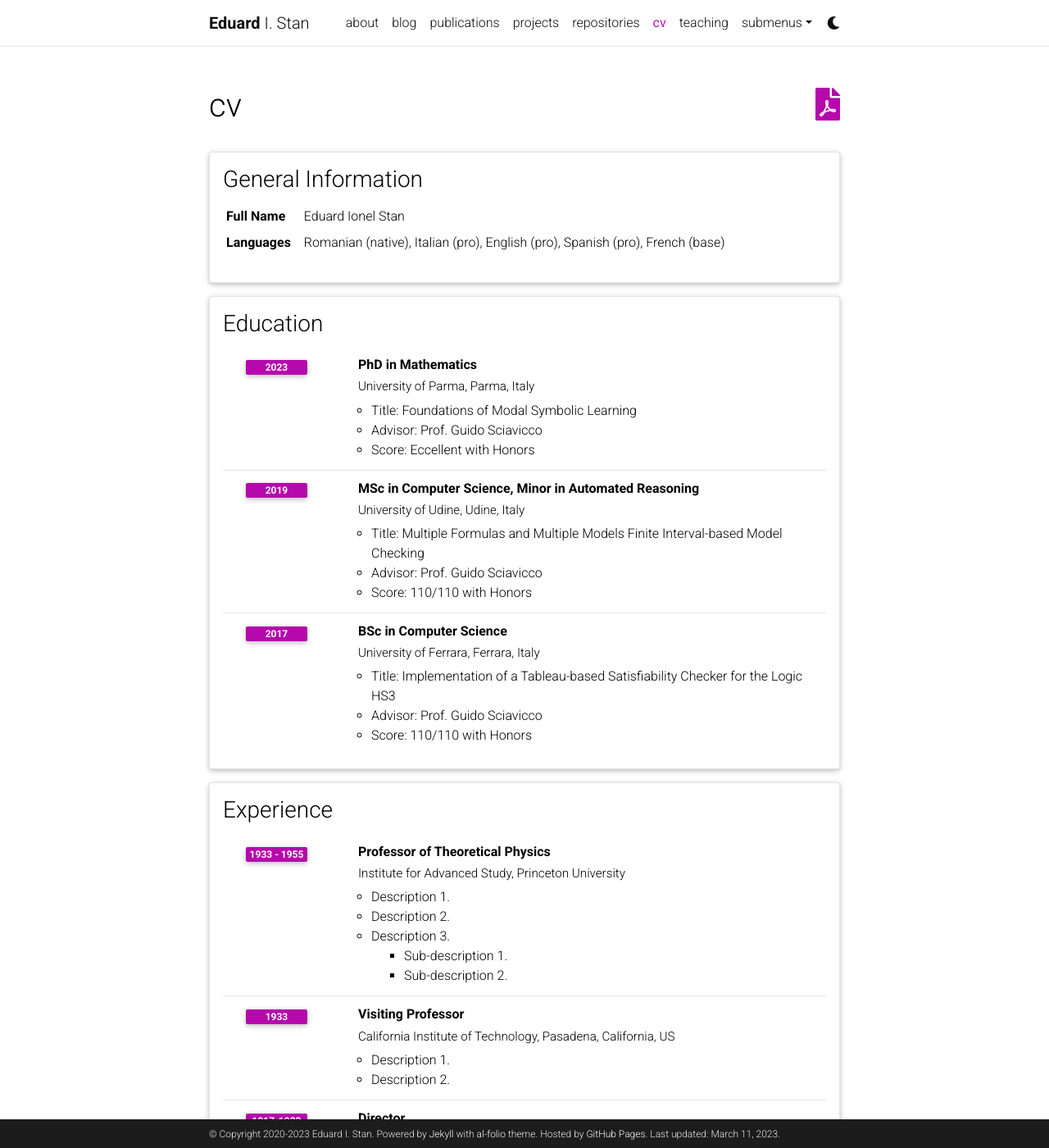
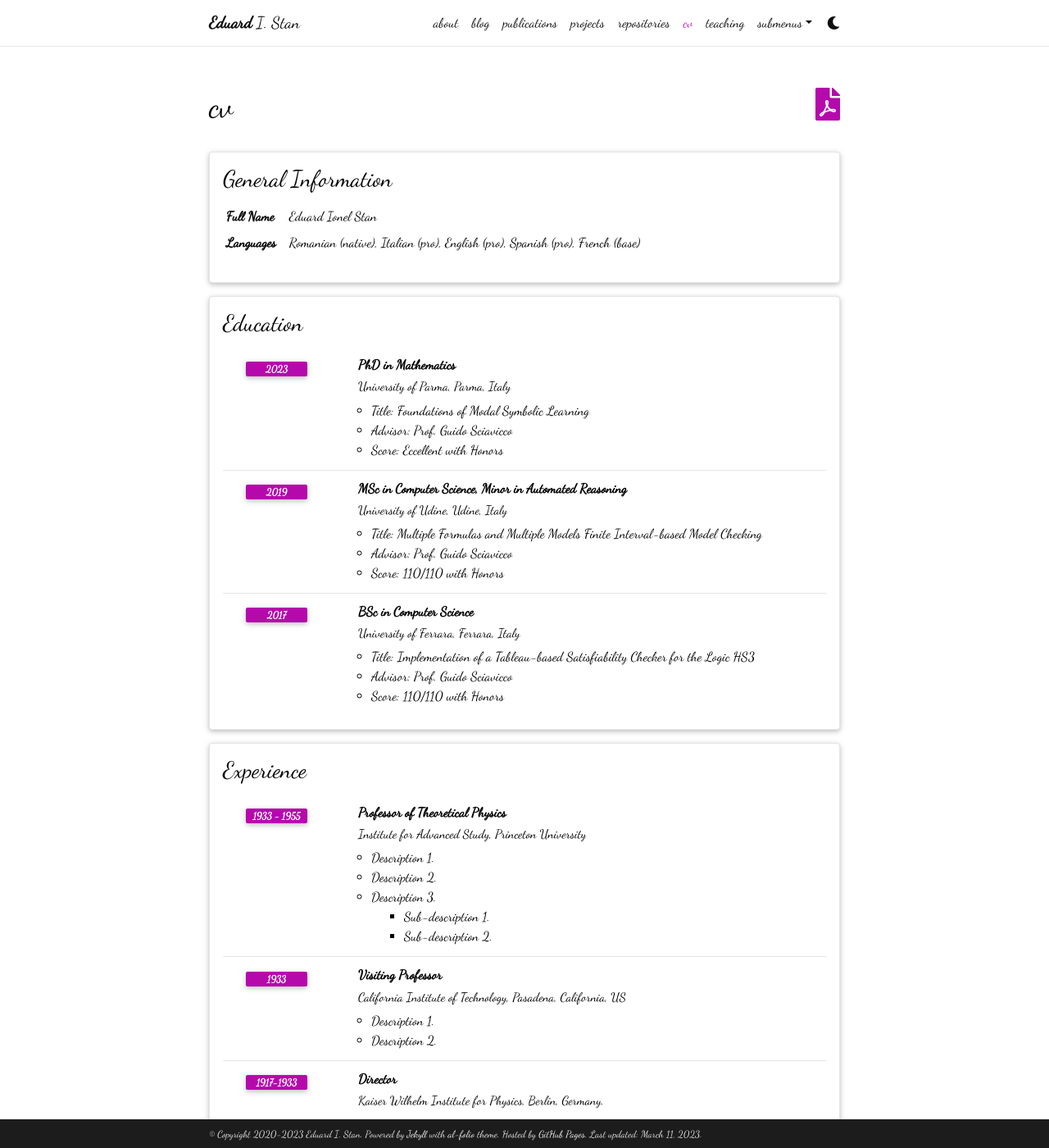
Before and after one commit to eduardstan/eduardstan.github.io, a Jekyll site: the page built from _pages/cv.md, in a window 1280 px wide and 1400 px high. Shown: the whole window at 82% size. Built offline with Jekyll 4.4.1, drawn with Linux system fonts in a browser that asks for light colours; full-size pictures stand in for the smaller copies a plugin makes; comment, search, counter and statistics services are not loaded; a style sheet for code colours, icons or effects is not loaded.

```diff
--- a/_includes/head.html
+++ b/_includes/head.html
@@ -8,7 +8,10 @@
     <!-- Fonts & Icons -->
     <link rel="stylesheet" href="https://cdn.jsdelivr.net/npm/@fortawesome/fontawesome-free@{{ site.fontawesome.version }}/css/all.min.css" integrity="{{ site.fontawesome.integrity }}" crossorigin="anonymous">
     <link rel="stylesheet" href="https://cdn.jsdelivr.net/npm/academicons@{{ site.academicons.version }}/css/academicons.min.css" integrity="{{ site.academicons.integrity }}" crossorigin="anonymous">
-    <link rel="stylesheet" type="text/css" href="https://fonts.googleapis.com/css?family=Roboto:300,400,500,700|Roboto+Slab:100,300,400,500,700|Material+Icons">
+    <!-- <link rel="stylesheet" type="text/css" href="https://fonts.googleapis.com/css?family=Roboto:300,400,500,700|Roboto+Slab:100,300,400,500,700|Material+Icons"> -->
+    <link rel="preconnect" href="https://fonts.googleapis.com">
+    <link rel="preconnect" href="https://fonts.gstatic.com" crossorigin>
+    <link href="https://fonts.googleapis.com/css2?family=Dancing+Script&display=swap" rel="stylesheet">
 
     <!-- Code Syntax Highlighting -->
     <link rel="stylesheet" href="https://cdn.jsdelivr.net/gh/jwarby/jekyll-pygments-themes@master/{{ site.highlight_theme_light | append: '.css' }}" media="" id="highlight_theme_light" />
--- a/_sass/_base.scss
+++ b/_sass/_base.scss
@@ -6,6 +6,7 @@
 
 p, h1, h2, h3, h4, h5, h6, em, div, li, span, strong {
   color: var(--global-text-color);
+  font-family: 'Dancing Script', cursive;
 }
 
 hr {
```
